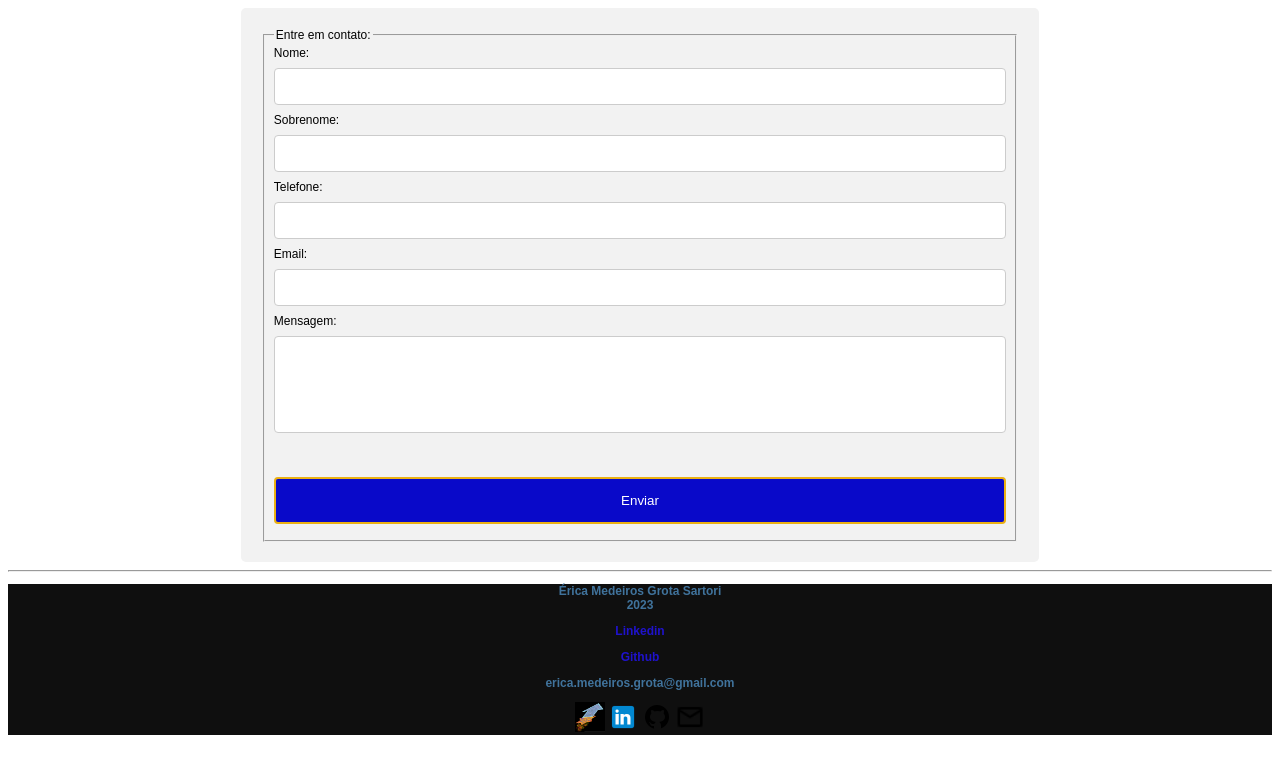
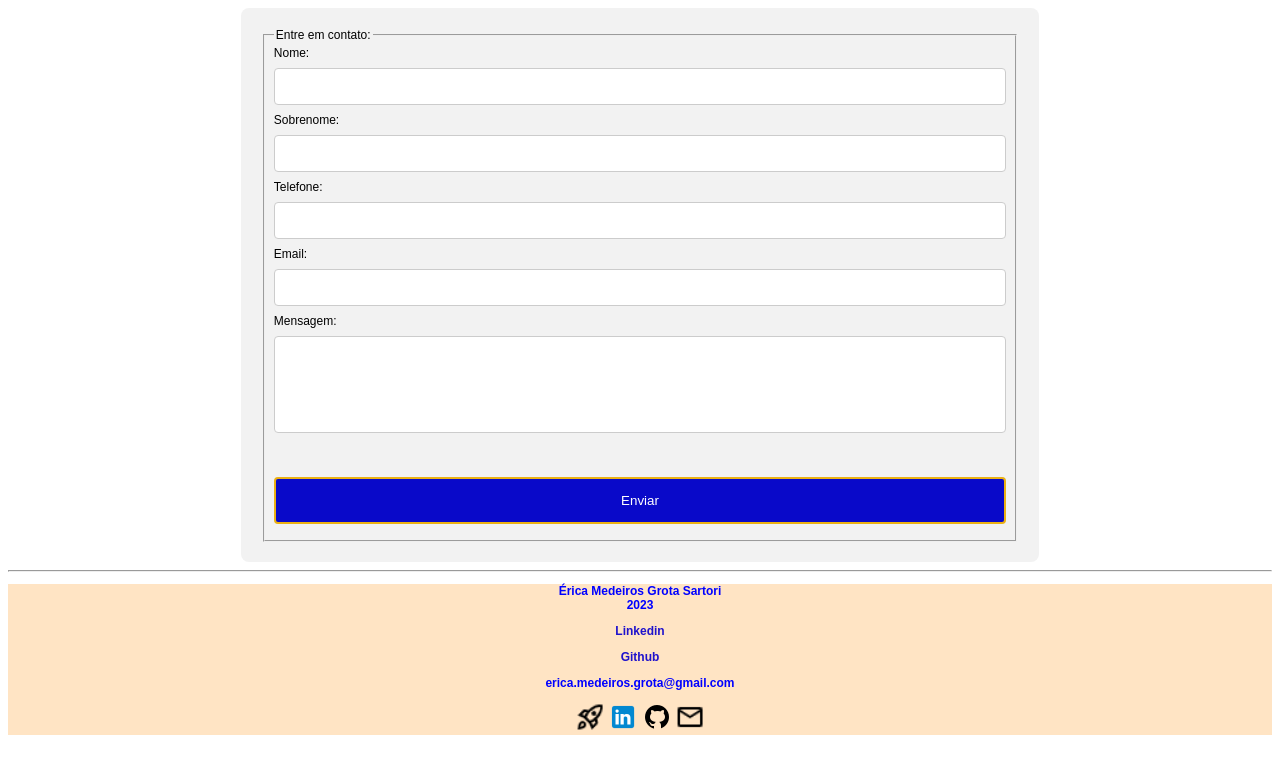
Before and after one commit to EricaMGS/EricaMGS.github.io, a plain HTML site: page form.html in a window 1280 px wide. Drawn offline with Linux system fonts and the light colour scheme.

Commit message:
padronização footer form

```diff
--- a/estilo.css
+++ b/estilo.css
@@ -1,5 +1,5 @@
 html{
-    font-family: 'Great Vibes', cursive;
+font-family: 'Great Vibes', cursive;
 font-family: 'Satisfy', cursive;
 font-family: 'Source Serif 4', serif;
 font-family: 'Tajawal', sans-serif;
@@ -318,8 +318,6 @@ height: 30px;
     float: left;
    }
 
-
-
 .imgm {
     max-width: 100%;
     width: 300px;
--- a/estiloform.css
+++ b/estiloform.css
@@ -1,12 +1,14 @@
+
 
 .form{
-    border-radius: 5px;
+    border-radius: 8px;
     background-color: #f2f2f2;
     padding: 20px;
     font-size: 12px;
     font-family: Arial, Helvetica, sans-serif;
     max-width: 60%;
     margin:auto;
+
         }
       input[type=text], select {
         width: 100%;
@@ -16,6 +18,7 @@
         border: 1px solid #ccc;
         border-radius: 4px;
         box-sizing: border-box;
+
       }
       input[type=tel], select {
         width: 100%;
@@ -57,20 +60,22 @@
         transition: transform 0.6s ease-in-out;}
 
 
+
 footer {
   position:relative;
   left: 0;
   bottom: 0;
   width: 100%;
-    background-color: rgb(15, 15, 15);
+  background-color:bisque;
+  font-weight: bold;
     }
 
 footer p{
-color: rgb(64, 115, 156);
+color:blue;
 font-family: sans-serif;
 font-size: 8px;
 text-align: center;
-font-weight: bold;
+
 }
 
 footer a{
@@ -91,21 +96,20 @@ height: 30px;
     left: 0;
     bottom: 0;
     width: 100%;
-        background-color: rgb(15, 15, 15);
+
+
 }
 
 footer p{
-    color: rgb(64, 115, 156);
-    font-family: sans-serif;
+/*font-family: sans-serif;*/
 font-size: 12px;
 text-align: center;
-    font-weight: bold;
+
 }
 
 footer a{
     text-decoration:none;
-        font-family: sans-serif;
-        color: rgb(31, 18, 204);
+    /*font-family: sans-serif;*/
 
 }
 footer img{
@@ -113,4 +117,3 @@ max-width: 80%;
 width: 30px;
 height: 30px;
 }
-}
--- a/form.html
+++ b/form.html
@@ -4,7 +4,10 @@
     <meta charset="UTF-8">
     <meta name="viewport" content="width=device-width, initial-scale=1.0">
     <title>Contato</title>
-    <link rel="shortcut icon" href="logoerica.png">
+    <link rel="preconnect" href="https://fonts.googleapis.com">
+<link rel="preconnect" href="https://fonts.gstatic.com" crossorigin>
+<link href="https://fonts.googleapis.com/css2?family=Great+Vibes&family=Satisfy&family=Source+Serif+4:ital,opsz,wght@0,8..60,500;1,8..60,200;1,8..60,300&family=Tajawal:wght@200&display=swap" rel="stylesheet">
+<link rel="shortcut icon" href="foguete.png">
 <link rel="stylesheet" href="estiloform.css">
 </head>
 <body>
@@ -28,12 +31,12 @@
         </form>
       </div>
       <hr>
-     <footer>
+      <footer class=".fontrodape">
         <p>Érica Medeiros Grota Sartori<br> 2023</p>
         <p><a href="https://www.linkedin.com/in/erica-medeiros-grota-sartori/" target="_blank">Linkedin</a></p>
         <p><a href="https://github.com/EricaMGS" target="_blank">Github</a></p>
         <p>erica.medeiros.grota@gmail.com</p>
-            <p><img src="logoerica.png" alt="logopg" >
+        <p><img src="foguete.png" alt="foguete" >
         <img src="in.png" alt="linkedin">
         <img src="github.png" alt="github">
        <img src="email.png" alt="email" >
```
Lines whose indentation alone changed are shown as unchanged.
